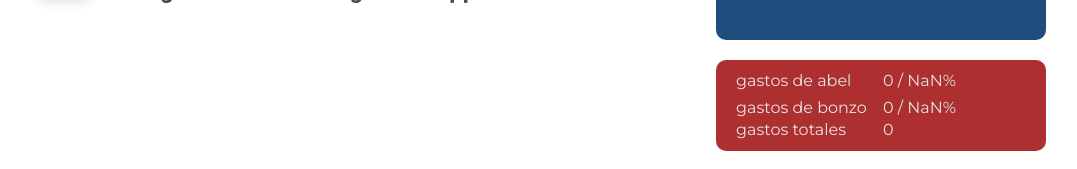
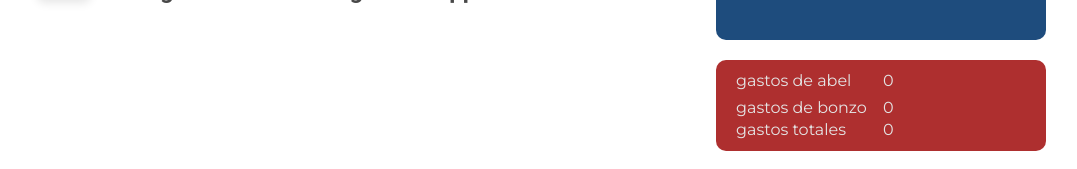
Before and after one commit to bcmfranco/equity, a Nuxt app: page / in a window 1280 px wide. Shown: the part 437-606 px from the top of the page, without its empty margins (75-1152 px from the left). Built offline with nearby package versions, Linux system fonts and the light colour scheme; a web font is replaced by a local one.

Commit message:
Remove percentages

```diff
--- a/src/pages/index.vue
+++ b/src/pages/index.vue
@@ -60,6 +60,8 @@
 <script>
 import Brander from '../../public/components/brander.vue';
 import Footer from '../../public/components/footer.vue';
+
+// Hay que revisar las cosas que se están mandando por wsp
 
 export default {
   components: {
@@ -200,11 +202,11 @@ export default {
     },
     totalAbelPercentage() {
       this.abelPercentage = Math.round(100 / this.totalMax * this.total);
-      return `${this.total} / ${this.abelPercentage}%`;
+      return `${this.total}`;
     },
     totalBonzoPercentage() {
       this.bonzoPercentage = Math.round(100 / this.totalMax * this.totalBonzo);
-      return `${this.totalBonzo} / ${this.bonzoPercentage}%`;
+      return `${this.totalBonzo}`;
     }
   }
 };
```
